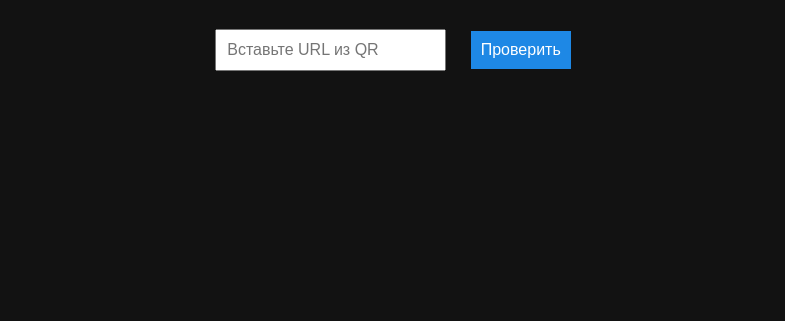
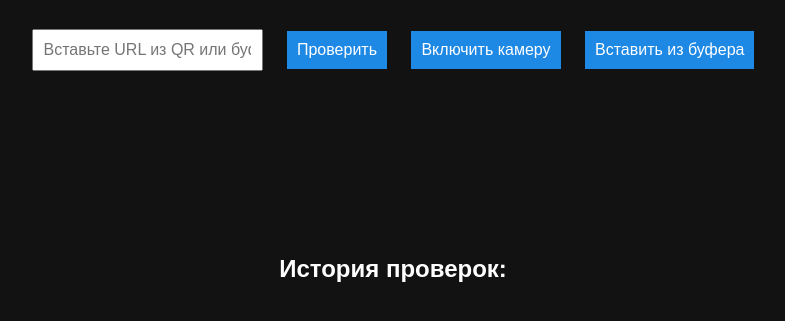
Before and after one commit to VadosPlay/Infobez-Shkibidi-Dop-Es-Es, a website: page src/index.html in a window 1280 px wide. Shown: the part 119-440 px from the top of the page, without its empty margins (247-1032 px from the left). Drawn offline with Linux system fonts and the light colour scheme.

Commit message:
Update index.html

```diff
--- a/src/index.html
+++ b/src/index.html
@@ -7,9 +7,19 @@
 </head>
 <body>
   <h1>QR Security Scanner</h1>
-  <input type="text" id="urlInput" placeholder="Вставьте URL из QR">
-  <button id="checkButton">Проверить</button>
+
+  <div class="controls">
+    <input type="text" id="urlInput" placeholder="Вставьте URL из QR или буфера">
+    <button id="checkButton">Проверить</button>
+    <button id="cameraButton">Включить камеру</button>
+    <button id="pasteButton">Вставить из буфера</button>
+  </div>
+
+  <video id="video" autoplay></video>
   <div id="result"></div>
+
+  <h2>История проверок:</h2>
+  <ul id="history"></ul>
 
   <script src="script.js"></script>
 </body>
```
